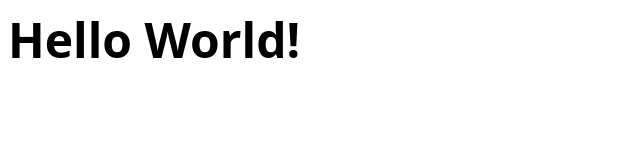
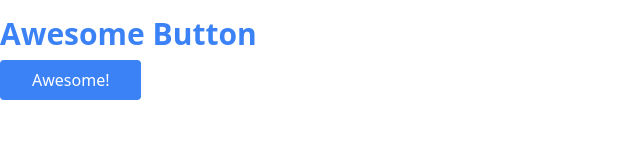
Before and after one commit to rahmatrafli1/belajartailwindangga, a website: page index.html in a window 1280 px wide. Shown: the whole page, without its empty margins (0-640 px from the left). Drawn offline with nearby package versions, Linux system fonts and the light colour scheme; files that its build step writes are made by us from their sources.

Commit message:
Button Part 1

```diff
--- a/index.html
+++ b/index.html
@@ -7,8 +7,14 @@
     <link rel="stylesheet" href="dist/style.css" />
   </head>
   <body>
-    <div class="mx-2 my-4">
-      <h1 class="text-5xl font-bold">Hello World!</h1>
+    <div class="container mx-auto mt-4">
+      <h1 class="text-blue-500 font-bold text-3xl mb-2">Awesome Button</h1>
+      <button
+        type="button"
+        class="bg-blue-500 py-2 px-8 rounded transition duration-1000 hover:bg-blue-900 text-white"
+      >
+        Awesome!
+      </button>
     </div>
   </body>
 </html>
```
